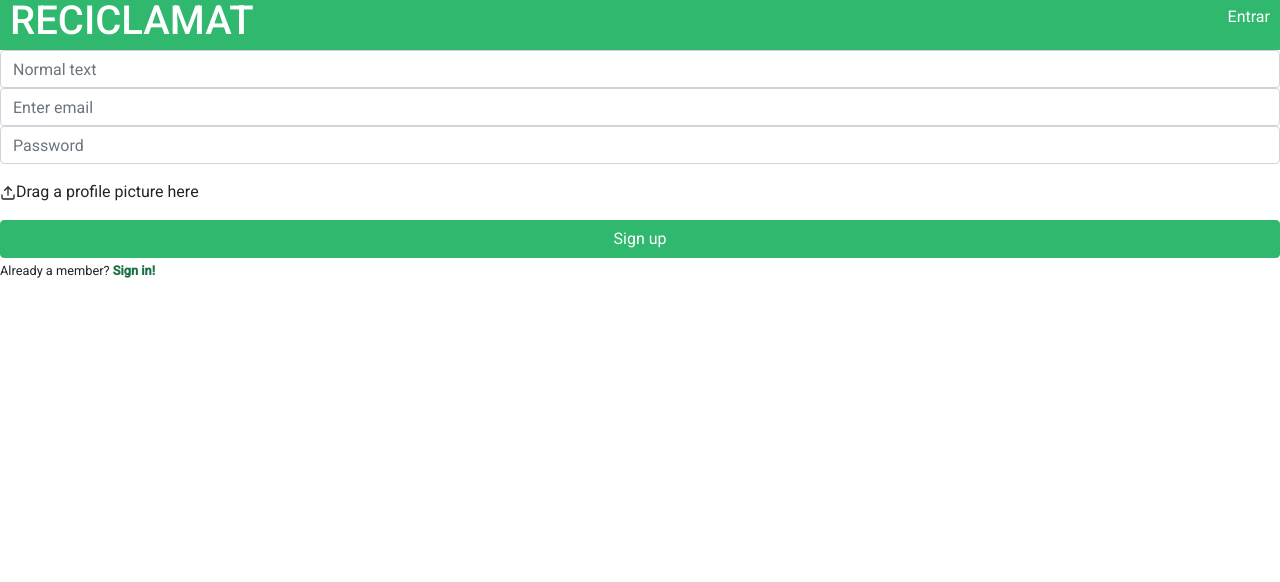
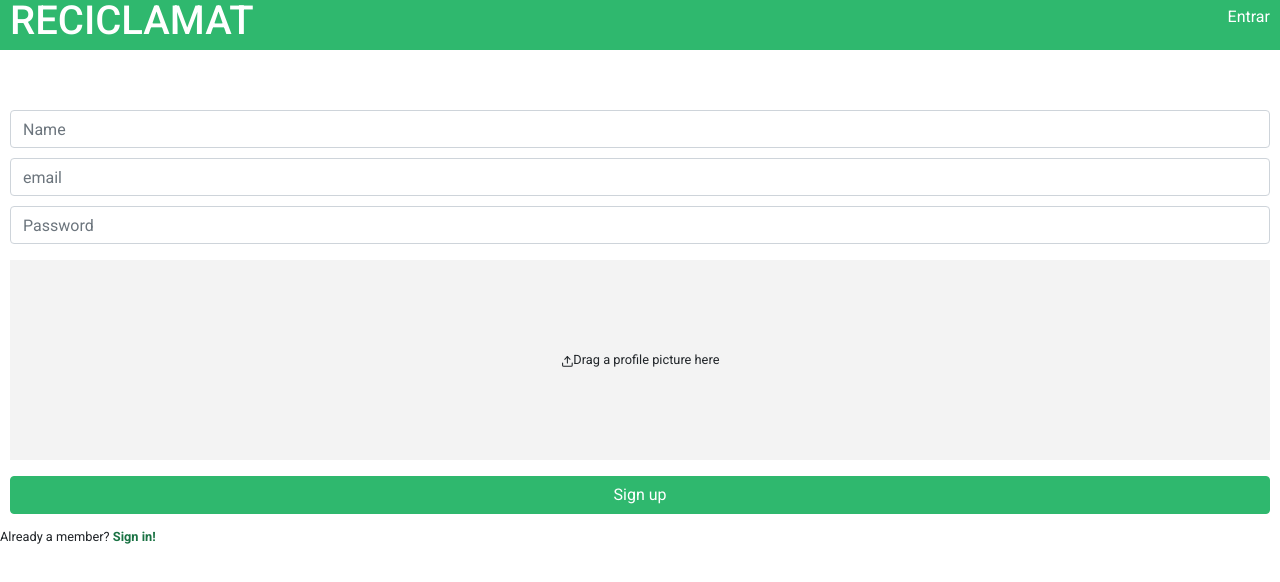
Before and after one commit to LaisMonteiro/Project_ReciclaMat, a React (Create React App) app: page /signup in a window 1280 px wide. Shown: the top 582 px of the page. Built offline with nearby package versions, Linux system fonts and the light colour scheme.

Commit message:
navbar,adjusted css dropzone

```diff
--- a/public/index.html
+++ b/public/index.html
@@ -3,6 +3,7 @@
   <head>
     <meta charset="utf-8" />
     <link rel="icon" href="%PUBLIC_URL%/favicon.ico" />
+    <link href="https://fonts.googleapis.com/css2?family=Roboto:wght@400;700&display=swap" rel="stylesheet">
     <meta name="viewport" content="width=device-width, initial-scale=1" />
     <meta name="theme-color" content="#000000" />
     <meta
@@ -15,6 +16,7 @@
       user's mobile device or desktop. See https://developers.google.com/web/fundamentals/web-app-manifest/
     -->
     <link rel="manifest" href="%PUBLIC_URL%/manifest.json" />
+
     <!--
       Notice the use of %PUBLIC_URL% in the tags above.
       It will be replaced with the URL of the `public` folder during the build.
--- a/src/components/DropZone/index.jsx
+++ b/src/components/DropZone/index.jsx
@@ -1,6 +1,6 @@
 import React, { useCallback, useState } from 'react';
 import { useDropzone } from 'react-dropzone';
-import './styles.css';
+import './styles.scss';
 import { FiUpload } from 'react-icons/fi';
 
 const Dropzone = ({ onFileUploaded }) => {
--- /dev/null
+++ b/src/components/DropZone/styles.scss
@@ -0,0 +1,18 @@
+.dropzone {
+  height: 200px;
+  background: rgb(243, 243, 243);
+
+  display: flex;
+  justify-content: center;
+  align-items: center;
+  outline: 0;
+  img {
+    width: 100%;
+    height: 200px;
+    object-fit: scale-down;
+  }
+  p {
+    margin: 0;
+    font-size: 0.8em;
+  }
+}
--- a/src/components/NavBar/index.jsx
+++ b/src/components/NavBar/index.jsx
@@ -1,12 +1,13 @@
 import React from 'react';
 import './style.scss';
+import {Link} from 'react-router-dom';
 
 const Navbar = () => {
   return (
     <div className="nav-container">
       <nav>
         <h1>RECICLAMAT</h1>
-        <p>Entrar</p>
+        <p><Link to="/signup">Entrar</Link></p>
       </nav>
     </div>
   );
--- a/src/components/NavBar/style.scss
+++ b/src/components/NavBar/style.scss
@@ -15,5 +15,10 @@
     h1 {
       padding-left: 10px;
     }
+
+    a{
+      color: white;
+      text-decoration: none;
+    }
   }
 }
--- a/src/index.scss
+++ b/src/index.scss
@@ -1,10 +1,5 @@
 body {
-  margin: 0;
-  font-family: -apple-system, BlinkMacSystemFont, 'Segoe UI', 'Roboto', 'Oxygen',
-    'Ubuntu', 'Cantarell', 'Fira Sans', 'Droid Sans', 'Helvetica Neue',
-    sans-serif;
-  -webkit-font-smoothing: antialiased;
-  -moz-osx-font-smoothing: grayscale;
+  font-family: 'Roboto', sans-serif;
 }
 
 code {
--- a/src/views/Authentication/sign-up.jsx
+++ b/src/views/Authentication/sign-up.jsx
@@ -46,14 +46,14 @@ const AuthenticationSignUp = () => {
         <Form.Group>
           <Form.Control
             type="text"
-            placeholder="Normal text"
+            placeholder="Name"
             name="name"
             id="name"
             onChange={handleInputChange}
           />
           <Form.Control
             type="email"
-            placeholder="Enter email"
+            placeholder="email"
             name="email"
             id="email"
             onChange={handleInputChange}
--- a/src/views/Authentication/sign.scss
+++ b/src/views/Authentication/sign.scss
@@ -16,3 +16,11 @@
 .signs {
   margin: 5em 0 0 0;
 }
+
+form {
+  padding: 10px;
+  margin-top: 50px;
+    input {
+      margin-bottom: 10px;
+    }
+}
--- a/src/views/LandingPage/index.jsx
+++ b/src/views/LandingPage/index.jsx
@@ -1,14 +1,16 @@
 import React from 'react';
 import './style.scss';
 import { FaTree, FaPalette, FaRecycle } from 'react-icons/fa';
+import { Link } from 'react-router-dom';
 import { Card } from 'react-bootstrap';
 
 const LandingPage = () => {
   return (
     <div className="landing-page-container">
+
         <div className="hero">
           <h1>DON’T throw it out, RECYCLE it!</h1>
-        <button>Sign Up</button>
+          <button><Link to="/signup">Sign Up</Link></button>
           <div className="black-image"></div>
         </div>
         <section className="info-section">
--- a/src/views/LandingPage/style.scss
+++ b/src/views/LandingPage/style.scss
@@ -3,11 +3,13 @@
   padding: 0;
 }
 
-body {
-  font-family: 'Roboto', sans-serif;
-  display: flex;
-  flex-direction: column;
+button {
+  a {
+    color: white;
+    text-decoration: none;
+  }
 }
+
 
 .landing-page-container {
   display: flex;
@@ -43,6 +45,7 @@ body {
     z-index: 4;
     font-family: 'Roboto', sans-serif;
     font-size: 1em;
+    z-index: 3;
   }
 
   .black-image {
```
Also changed, not shown: src/components/DropZone/styles.css (deleted). Lines whose indentation alone changed are shown as unchanged.
